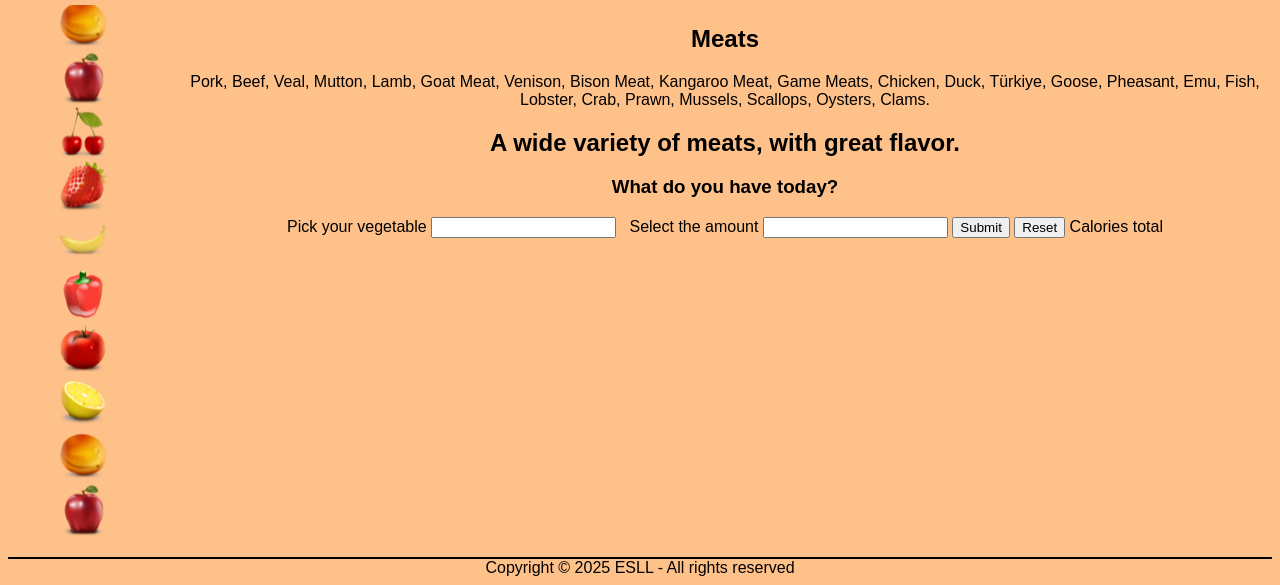
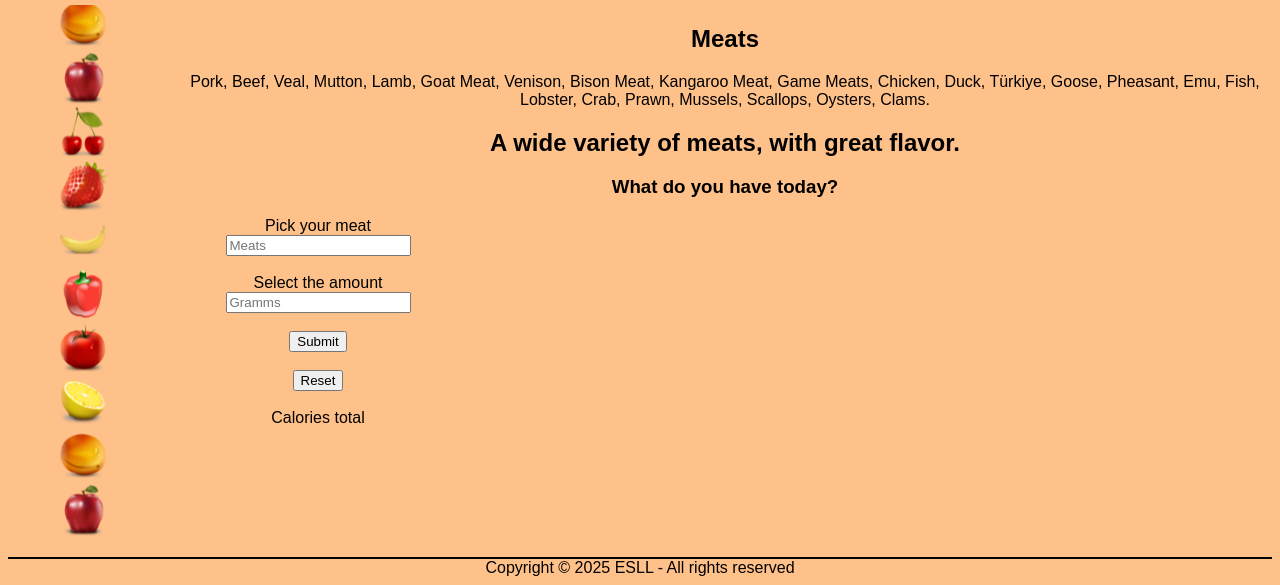
Before and after one commit to DimDeveloper18/Python-Assignment, a Flask app: page /meat in a window 1280 px wide. Shown: the part 250-835 px from the top of the page. Run offline with Flask 3, Linux system fonts and the light colour scheme.

Commit message:
Form id added, inputs placeholder name's changed and space elements added after veg., gramms  datalist's and buttons inputs.

```diff
--- a/templates/meat.html
+++ b/templates/meat.html
@@ -17,9 +17,9 @@
         <h2>A wide variety of meats, with great flavor.</h2>
         <p>
             <h3>What do you have today?</h3>
-            <form method="get">
-                <label for="piked-meat">Pick your vegetable</label>
-                <input type="text" name="meat" id="meat" list="meats">
+            <form id="choose_form" method="get">
+                <label for="piked-meat">Pick your meat</label>
+                <input type="text" name="meat" id="meat" list="meats" placeholder="Meats">
                 <datalist id="meats">
                     <option value="Pork" label="Pork"></option>
                     <option value="Beef" label="Beef"></option>
@@ -47,15 +47,15 @@
                     <option value="Clams" label="Clams"></option>
                 </datalist>&nbsp;
                 <label for="gramms_select">Select the amount</label>
-                <input type="text" name="gramm" id="meat_gramm" list="gramms">
+                <input type="text" name="gramm" id="meat_gramm" list="gramms" placeholder="Gramms">
                 <datalist id="gramms">
                     <option value="30" label="g"></option>
                     <option value="50" label="g"></option>
                     <option value="100" label="g"></option>
                     <option value="150" label="g"></option>
                     <option value="" label=""></option>
-                </datalist>
-                <input type="submit"/> <input type="reset"/>
+                </datalist>&nbsp;
+                <input type="submit"/>&nbsp; <input type="reset"/>&nbsp;
                 <label for="meat_cal">Calories total</label>
                 <output name="calories" for="meat gramm"></output>
             </form>
```
